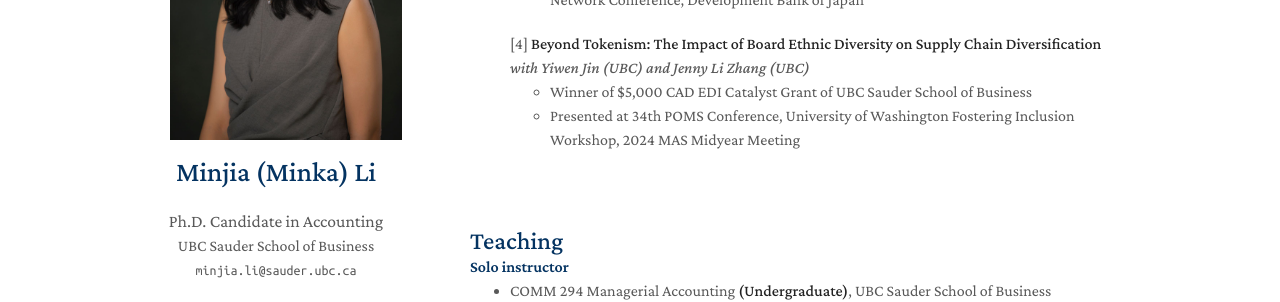
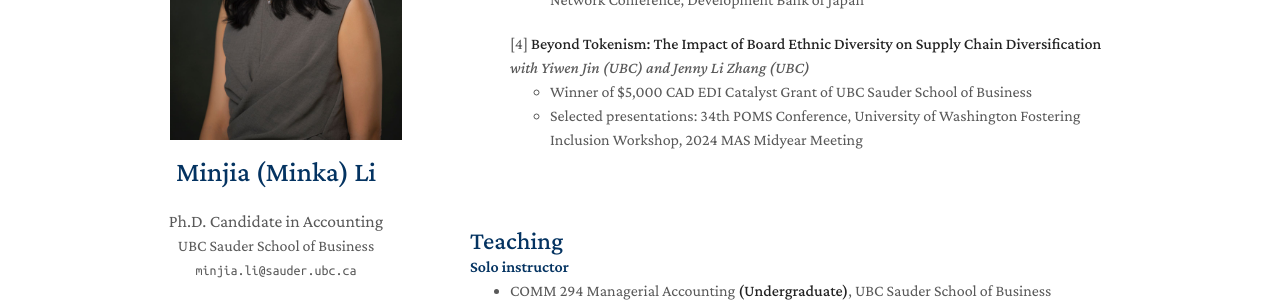
Before and after one commit to zeyang1225/zeyang1225.github.io, a Jekyll site: the page built from index.md, in a window 1280 px wide and 900 px high, scrolled down 606 px. Shown: the part 282-584 px from the top of the window. Built offline with Jekyll 4.4.1, drawn with Linux system fonts in a browser that asks for light colours; nearby versions of some CDN libraries; a style sheet for code colours, icons or effects is not loaded.

Commit message:
Update research.md

```diff
--- a/_includes/research.md
+++ b/_includes/research.md
@@ -42,7 +42,7 @@ Mehrotra (UAlberta) and Rajesh Vijayaraghavan (UBC) </em> </div>
    <ul>  <div class="title"> [4]<strong> Beyond Tokenism: The Impact of Board Ethnic Diversity on Supply Chain Diversification </strong> <em> with Yiwen Jin (UBC) and Jenny Li Zhang (UBC)</em> </div>
  <ul>
      <li>  Winner of $5,000 CAD EDI Catalyst Grant of UBC Sauder School of Business</li>
-   <li>   Presented at 34th POMS Conference, University of Washington Fostering Inclusion Workshop, 2024 MAS Midyear Meeting</li>
+   <li>   Selected presentations: 34th POMS Conference, University of Washington Fostering Inclusion Workshop, 2024 MAS Midyear Meeting</li>
 
 
   </ul>
```
